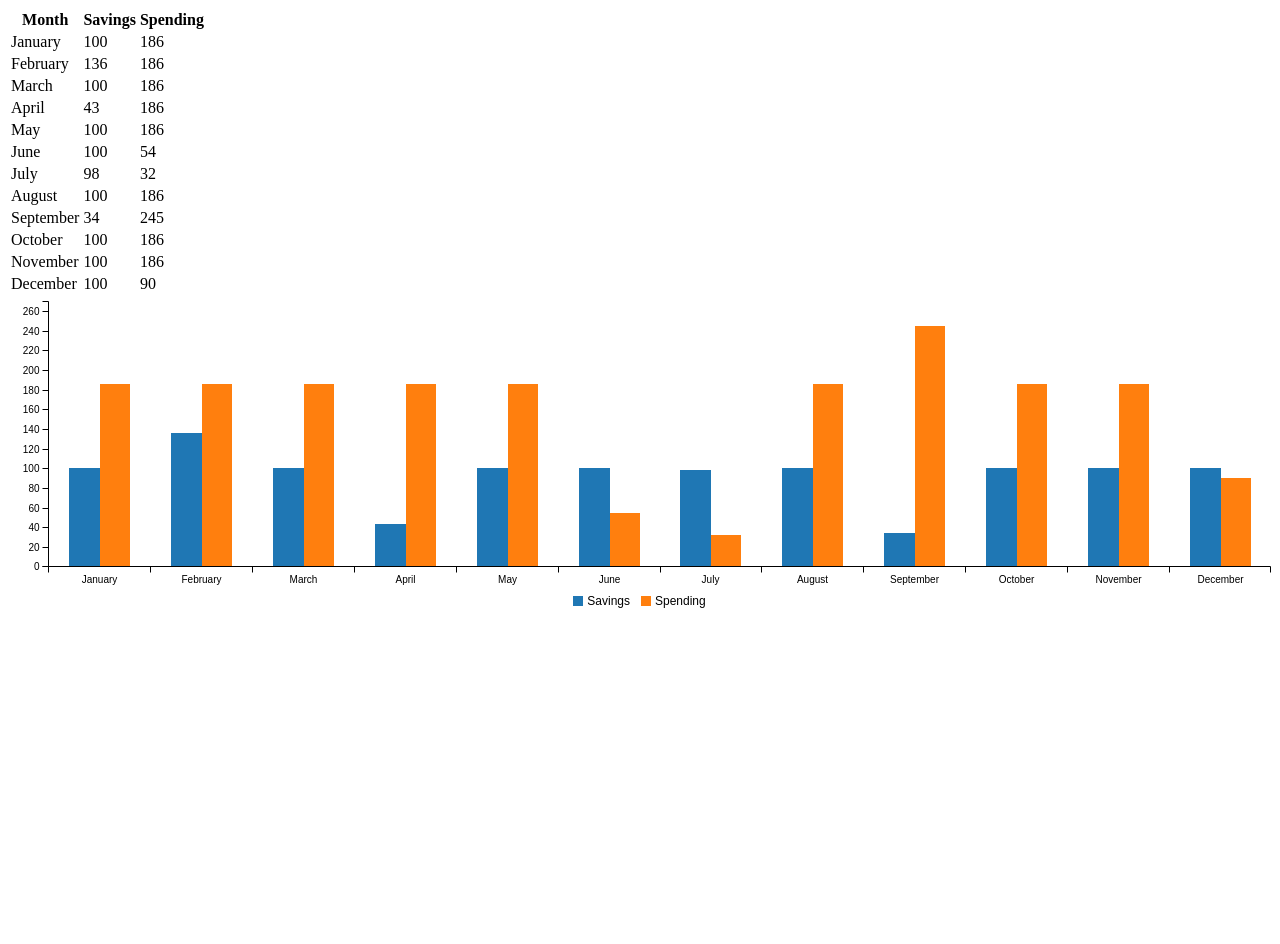
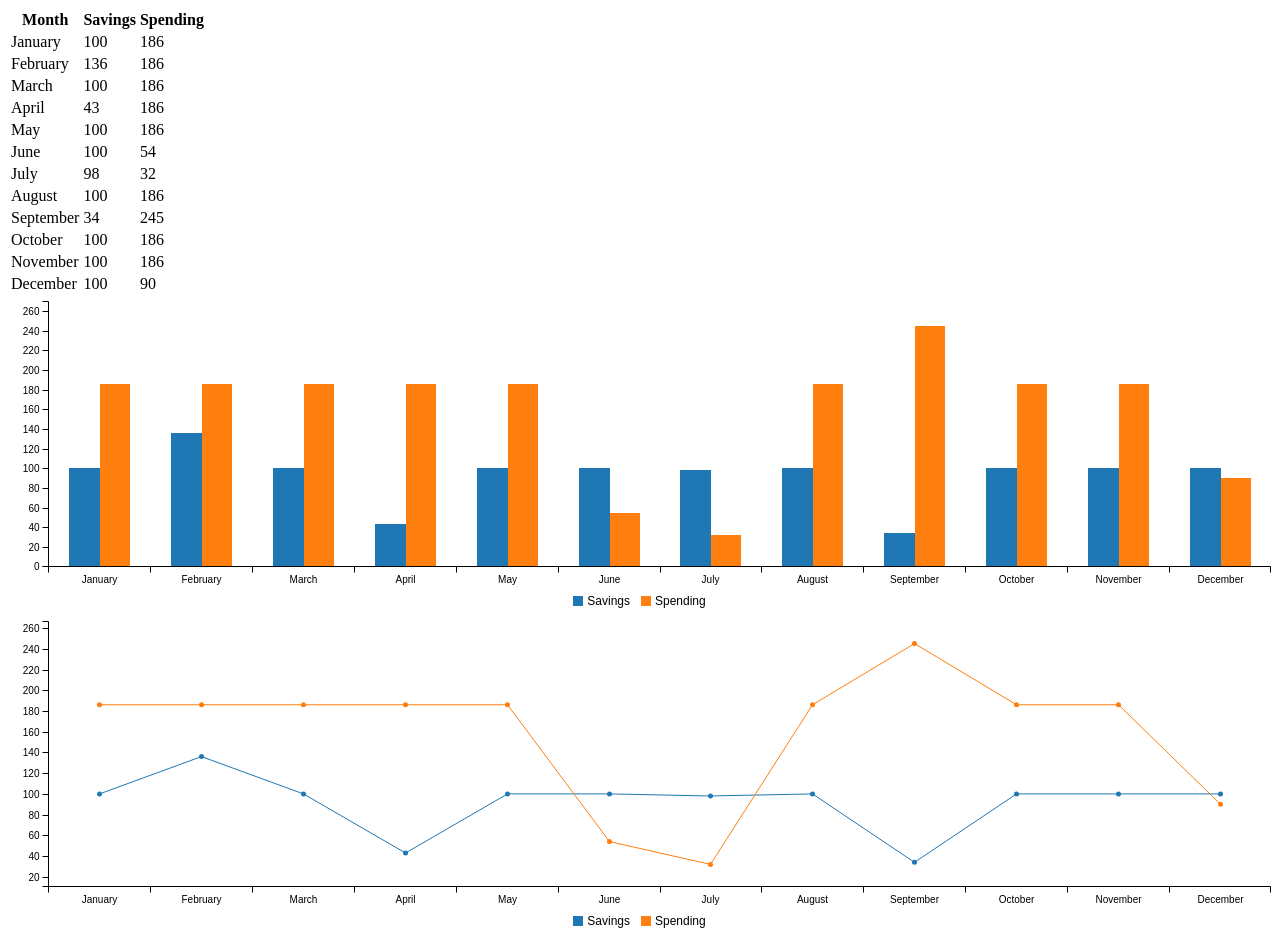
Before and after one commit to petetalksweb/tableToC3, a plain HTML site: page index.html in a window 1280 px wide. Before the commit the page ends 800 px from the top, so only its background shows below. Drawn offline with nearby package versions, Linux system fonts and the light colour scheme.

Commit message:
Adding line chart

```diff
--- a/index.html
+++ b/index.html
@@ -83,8 +83,11 @@
         </table>
         <div id="barChart">
         </div>
+        <div id="lineChart">
+        </div>
         <script>
             generateChart('tableToC3', 'barChart', 'bar');
+            generateChart('tableToC3', 'lineChart', 'line');
         </script>
     </body>
 </html>
```
